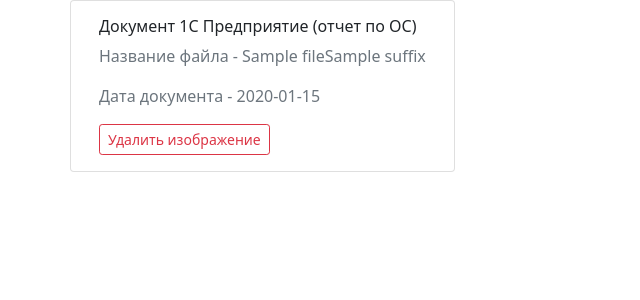
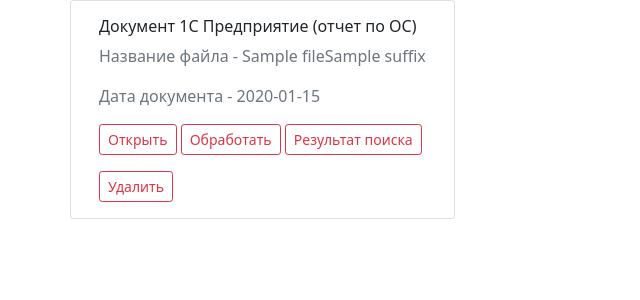
Before and after one commit to RomanZorkin/anomalyhunter, a Flask app: template service/templates/files.html in a window 1280 px wide. Shown: the part 56-356 px from the top of the page, without its empty margins (0-640 px from the left). Run offline with Flask 2, Linux system fonts and the light colour scheme; the template is opened without the code that fills it: most values are stand-ins (such as "Sample title", 1, 10 or a date in 2020); parts of the project's set-up code (start-up, migrations or seed data) failed here and were passed over.

Commit message:
feature: update page design

```diff
--- a/service/templates/files.html
+++ b/service/templates/files.html
@@ -11,17 +11,14 @@
           <p></p>
           <h7 class="card-subtitle mb-2 text-muted"> Дата документа - {{ file.date.strftime('%Y-%m-%d') }} </h7>
           <p></p>
-          <a href="{{ url_for('index.index') }}" class="btn btn-outline-danger btn-sm" role="button" aria-pressed="true">Удалить изображение</a>
+          <a href="{{ url_for('files.file_card') }}" class="btn btn-outline-danger btn-sm" role="button" aria-pressed="true">Открыть</a>
+          <a href="/" class="btn btn-outline-danger btn-sm" role="button" aria-pressed="true">Обработать</a>
+          <a href="/" class="btn btn-outline-danger btn-sm" role="button" aria-pressed="true">Результат поиска</a>
+          <p></p>
+          <a href="/" class="btn btn-outline-danger btn-sm" role="button" aria-pressed="true">Удалить</a>
         </div>
       </div>
     {% endfor %}
 </div>
 
-
-
-
-
-
-
-
 {% endblock %}
```
Also changed, not shown: service/templates/file_card.html (added, +7 -0 lines), service/views/files.py (+6 -1 lines).
